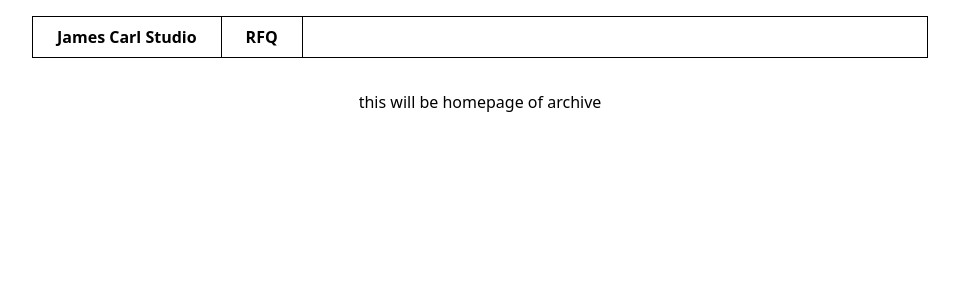
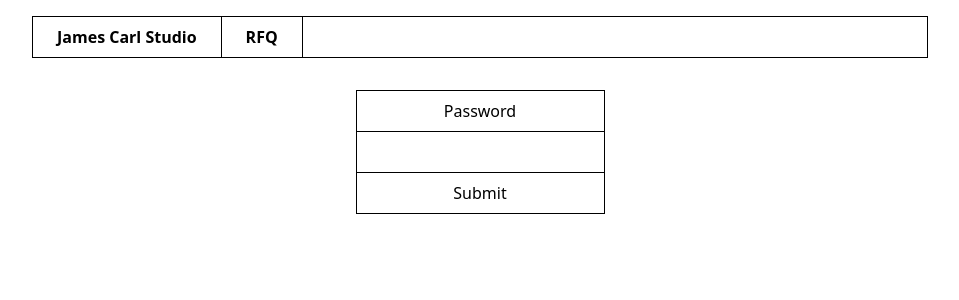
Before and after one commit to emmalcg/j-carl-frontend, a Next.js app: page / in a window 1280 px wide. Shown: the top 300 px of the page, without its empty margins (160-1119 px from the left). Built offline with nearby package versions, Linux system fonts and the light colour scheme.

Commit message:
password working but not grabbing from graphwl...hardcoded

```diff
--- a/pages/_app.js
+++ b/pages/_app.js
@@ -2,18 +2,40 @@ import '../styles/globals.css'
 import AppHeader from '../components/AppHeader'
 import { useState } from 'react'
 
-function MyApp({ Component, pageProps }) {
+export default function MyApp({ Component, pageProps }) {
 
   const [loggedIn, setLoggedIn] = useState(false)
+  const pw = 'bands'
+
+  const handleFormSubmit = (e) => {
+    e.preventDefault()
+    let password = e.target.elements.password?.value;
+    if (password == pw) {
+      setLoggedIn(true)
+    }
+  }
 
   return (
     <div className="flex flex-col">
-      <div className="m-auto px-4 md:px-16 max-w-screen-lg w-full">
+      <div className="m-auto px-4 md:px-16 max-w-screen-lg w-full flex flex-col">
         <AppHeader />
-        <Component {...pageProps} />
+        {
+          loggedIn
+          ? <Component {...pageProps} />
+          :  (
+          <div className="border border-black max-w-[300px] m-auto">
+            <form onSubmit={handleFormSubmit}>
+              <div className="flex flex-col text-center">
+                <label className="py-2" htmlFor="password">Password</label>
+                <input className="border-y border-black p-2 text-center" type="password" id="password" type="text" />
+              </div>
+              <button className="text-center w-full py-2 hover:bg-gray-200">Submit</button>
+            </form>
+          </div>
+        )
+
+        }
       </div>
     </div>
   )
 }
-
-export default MyApp
--- a/pages/rfq-work.js
+++ b/pages/rfq-work.js
@@ -3,7 +3,6 @@ import { ApolloClient, InMemoryCache, gql } from '@apollo/client'
 import { useState, useEffect } from 'react';
 
 export default function RfqWork({ artworks }) {
-  console.log(artworks)
   const [ rfqArtworks, setRfqArtworks ] = useState([])
 
   useEffect(() => {
--- a/pages/rfq.js
+++ b/pages/rfq.js
@@ -6,6 +6,7 @@ export default function Rfq({ homepage }) {
 
   const image = homepage.rfq.data.attributes.homepage.data.attributes
   const password = homepage.rfq.data.attributes.password
+
   return (
     <section>
       <MyImage
```
